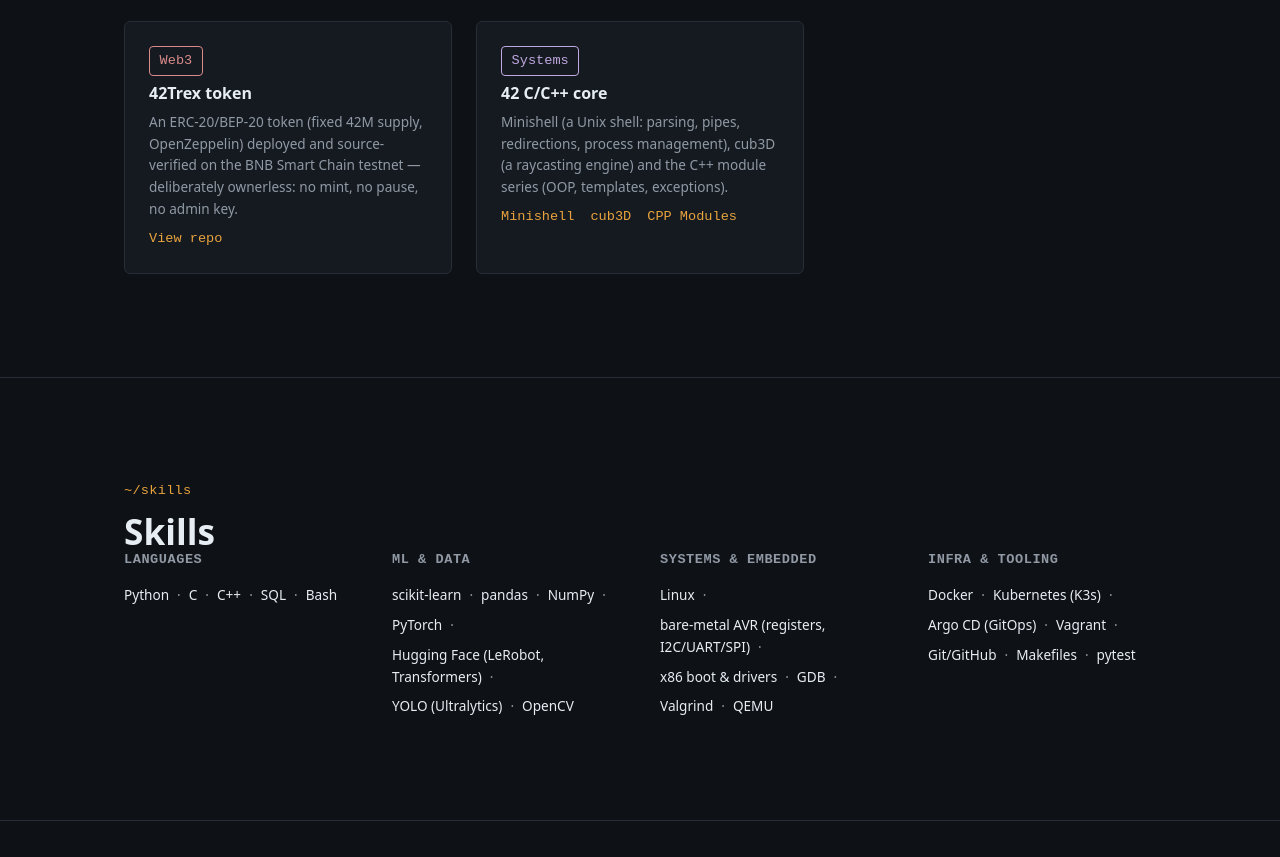
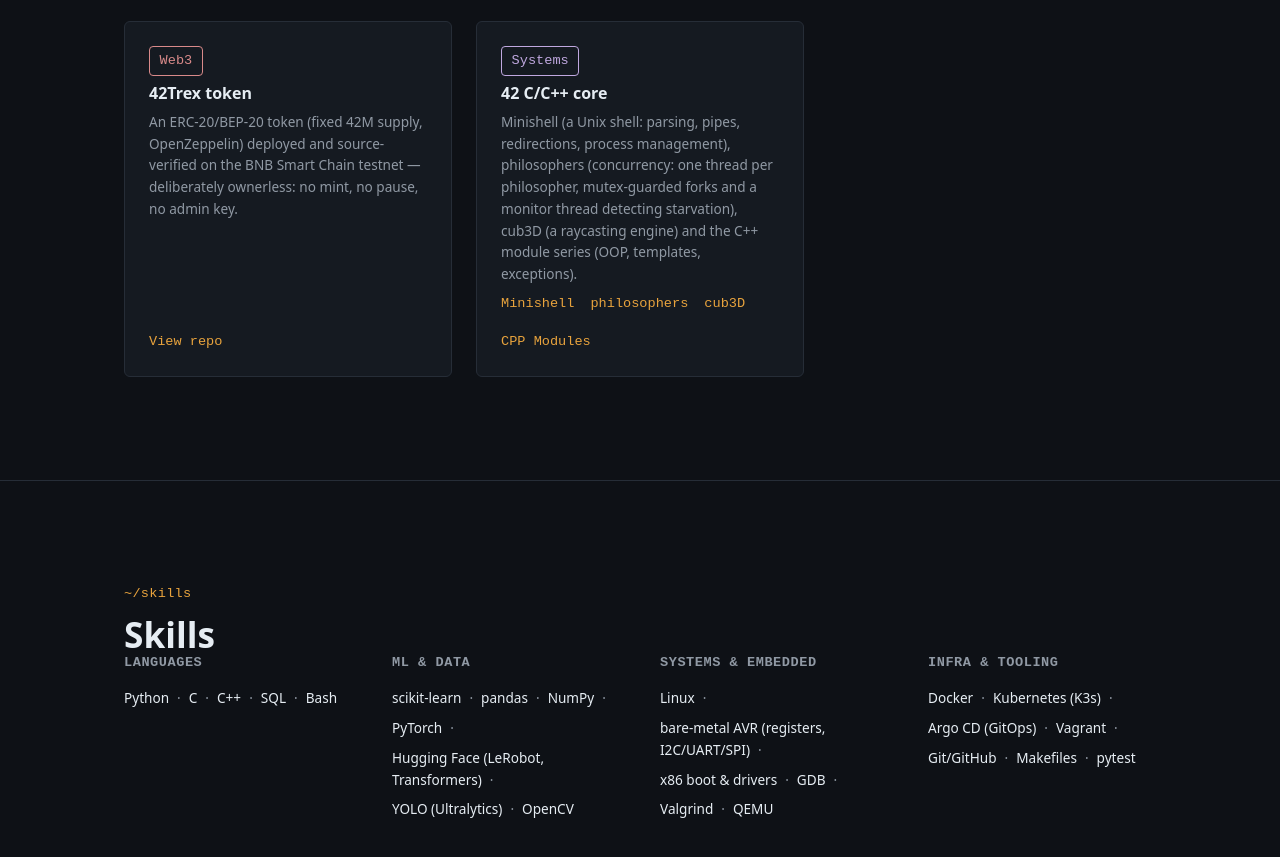
Before and after one commit to balazsralph/balazsralph.github.io, a plain HTML site: page index.html in a window 1280 px wide. Shown: the part 4690-5547 px from the top of the page. Drawn offline with Linux system fonts and the light colour scheme.

Commit message:
content: surface the concurrency project on the C/C++ card
The card listed Minishell, cub3D and the C++ modules, so a reader looking
for evidence of threading found none. philosophers is public and is
exactly that evidence: one thread per philosopher, mutex-guarded forks,
and a monitor thread detecting starvation.

Co-Authored-By: Claude Opus 5 <noreply@anthropic.com>
Claude-Session: https://claude.ai/code/session_01HedyPmfD5j5EURD3vUewjK

```diff
--- a/index.html
+++ b/index.html
@@ -309,9 +309,10 @@
           <article class="mini-card reveal" data-domain="systems">
             <div class="tags"><span class="tag tag--systems">Systems</span></div>
             <h3>42 C/C++ core</h3>
-            <p>Minishell (a Unix shell: parsing, pipes, redirections, process management), cub3D (a raycasting engine) and the C++ module series (OOP, templates, exceptions).</p>
+            <p>Minishell (a Unix shell: parsing, pipes, redirections, process management), philosophers (concurrency: one thread per philosopher, mutex-guarded forks and a monitor thread detecting starvation), cub3D (a raycasting engine) and the C++ module series (OOP, templates, exceptions).</p>
             <div class="project-card__links">
               <a class="mini-card__link" href="https://github.com/balazsralph/MINISHELL" target="_blank" rel="noopener noreferrer">Minishell</a>
+              <a class="mini-card__link" href="https://github.com/balazsralph/philosophers" target="_blank" rel="noopener noreferrer">philosophers</a>
               <a class="mini-card__link" href="https://github.com/balazsralph/CUB3D" target="_blank" rel="noopener noreferrer">cub3D</a>
               <a class="mini-card__link" href="https://github.com/balazsralph/CPP--Modules" target="_blank" rel="noopener noreferrer">CPP Modules</a>
             </div>
```
